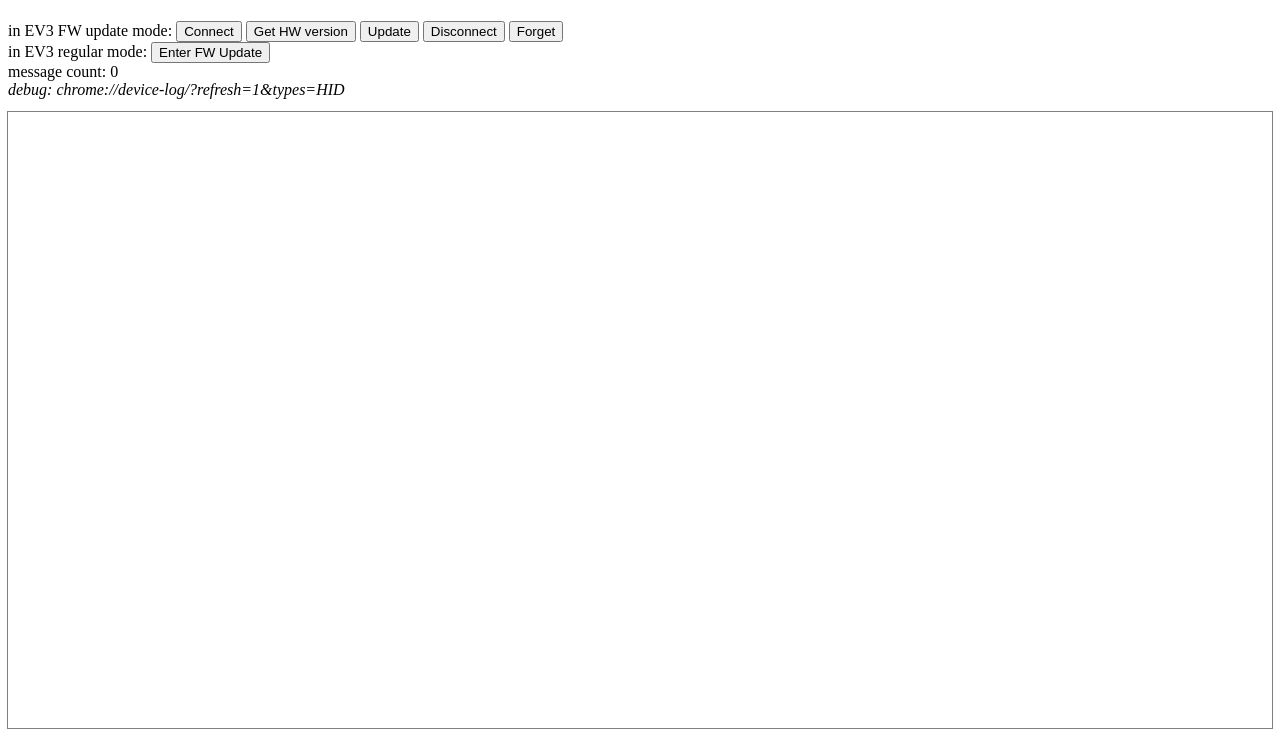
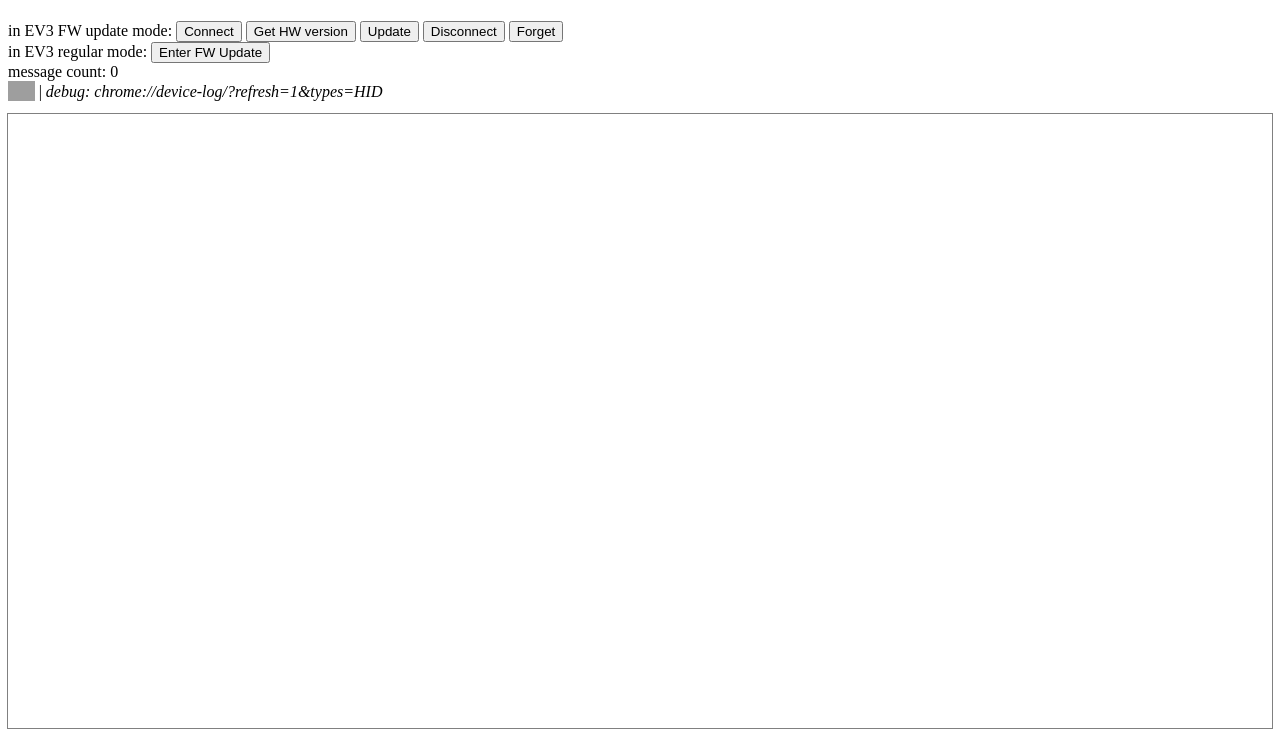
Before and after one commit to afarago/ev3hid-upgrader, a website built with Vite: page index.html in a window 1280 px wide. Shown: the part 67-816 px from the top of the page. Built offline with nearby package versions, Linux system fonts and the light colour scheme; grey boxes are pictures that could not be loaded.

Commit message:
feat: add deploy status badge to index.html for better visibility

```diff
--- a/index.html
+++ b/index.html
@@ -20,7 +20,17 @@
             <button id="enterfwupdate">Enter FW Update</button>
         </div>
         <div>message count: <span id="message-count">0</span></div>
-        <div><i>debug: chrome://device-log/?refresh=1&types=HID</i></div>
+        <div>
+            <a href="https://app.netlify.com/sites/ev3hid-upgrader/deploys"
+                ><img
+                    src="https://api.netlify.com/api/v1/badges/fb820ae5-e09c-4130-a80a-dab2300a35bb/deploy-status"
+                    alt="Deploy status badge"
+                    height="20"
+                    style="vertical-align: bottom"
+            /></a>
+            |
+            <i>debug: chrome://device-log/?refresh=1&types=HID</i>
+        </div>
         <pre id="log"></pre>
         <script type="module" src="/src/main.ts"></script>
     </body>
```
